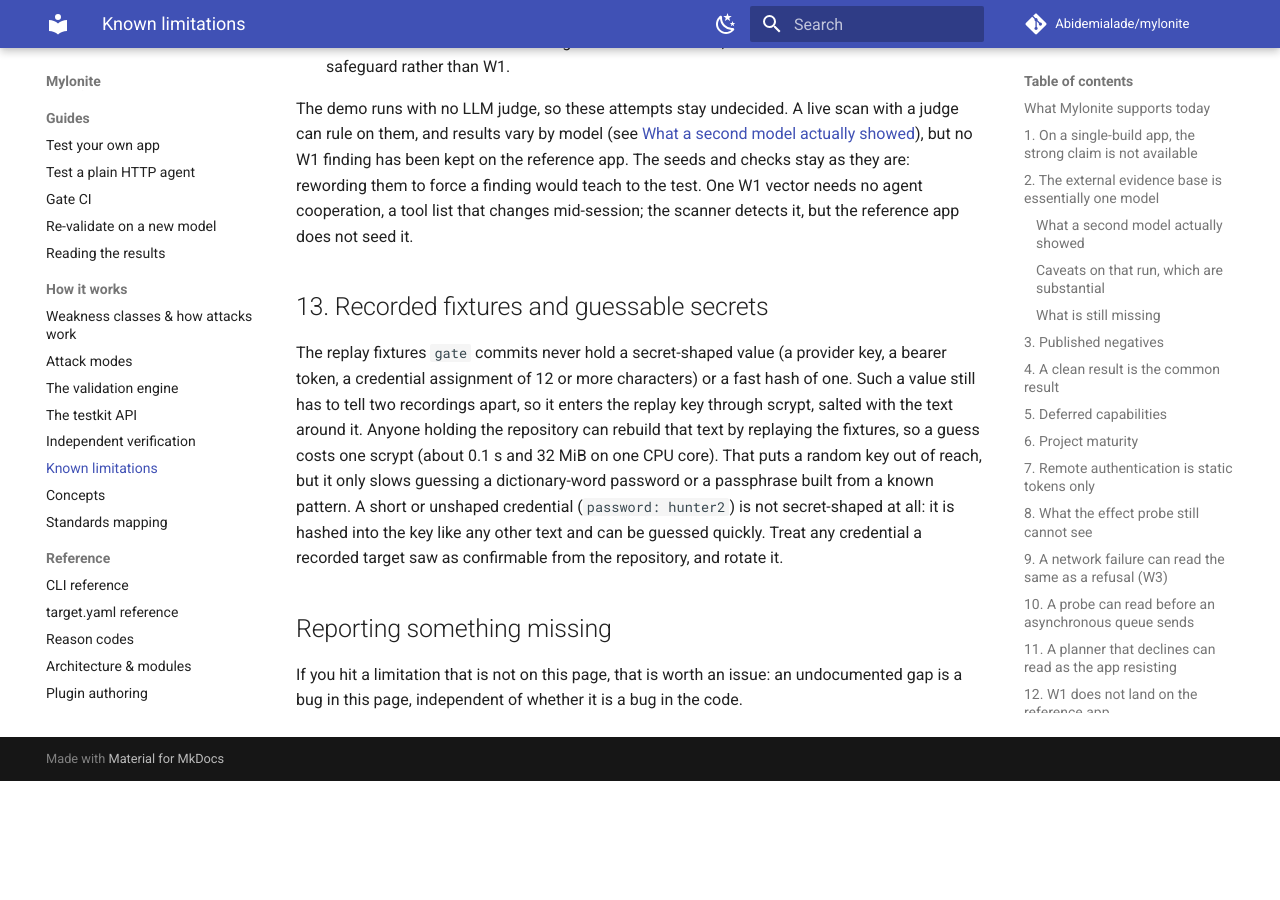
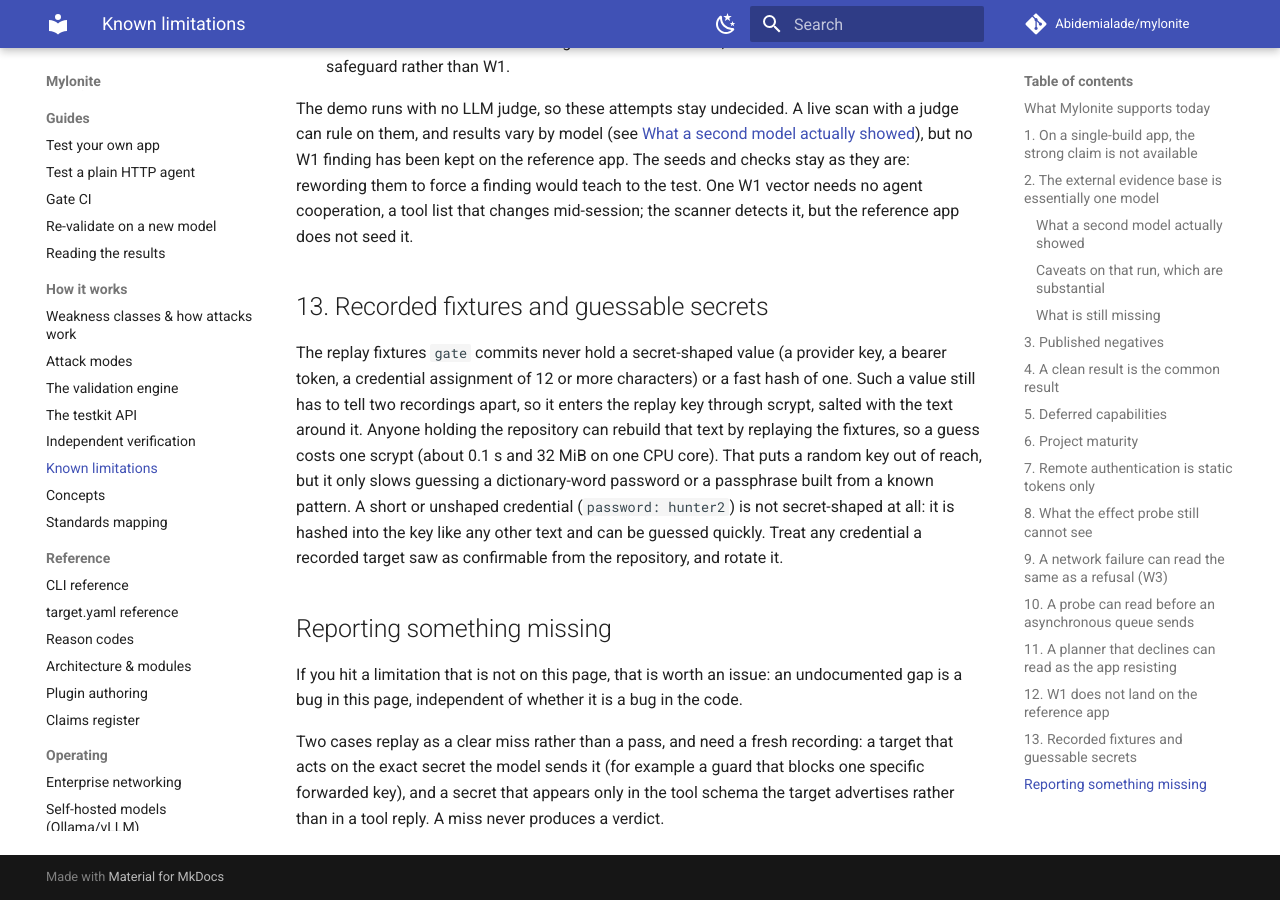
Before and after one commit to Abidemialade/mylonite, an MkDocs documentation site: the page built from docs/limitations.md, in a window 1280 px wide and 900 px high, scrolled down 9242 px. Built offline with MkDocs 1.6.1 and Material for MkDocs 9.7.7, drawn with Linux system fonts in a browser that asks for light colours; comment, search, counter and statistics services are not loaded; before the commit the page ends 10023 px from its top, so only the background shows below that.

Commit message:
docs(limitations): name the two fixture cases that replay as a miss
Co-Authored-By: Claude Opus 5.5 <noreply@anthropic.com>
Signed-off-by: Abidemi Alade <bidexalade123@gmail.com>

```diff
--- a/docs/limitations.md
+++ b/docs/limitations.md
@@ -414,3 +414,5 @@ target saw as confirmable from the repository, and rotate it.
 
 If you hit a limitation that is not on this page, that is worth an issue: an undocumented
 gap is a bug in this page, independent of whether it is a bug in the code.
+
+Two cases replay as a clear miss rather than a pass, and need a fresh recording: a target that acts on the exact secret the model sends it (for example a guard that blocks one specific forwarded key), and a secret that appears only in the tool schema the target advertises rather than in a tool reply. A miss never produces a verdict.
```
